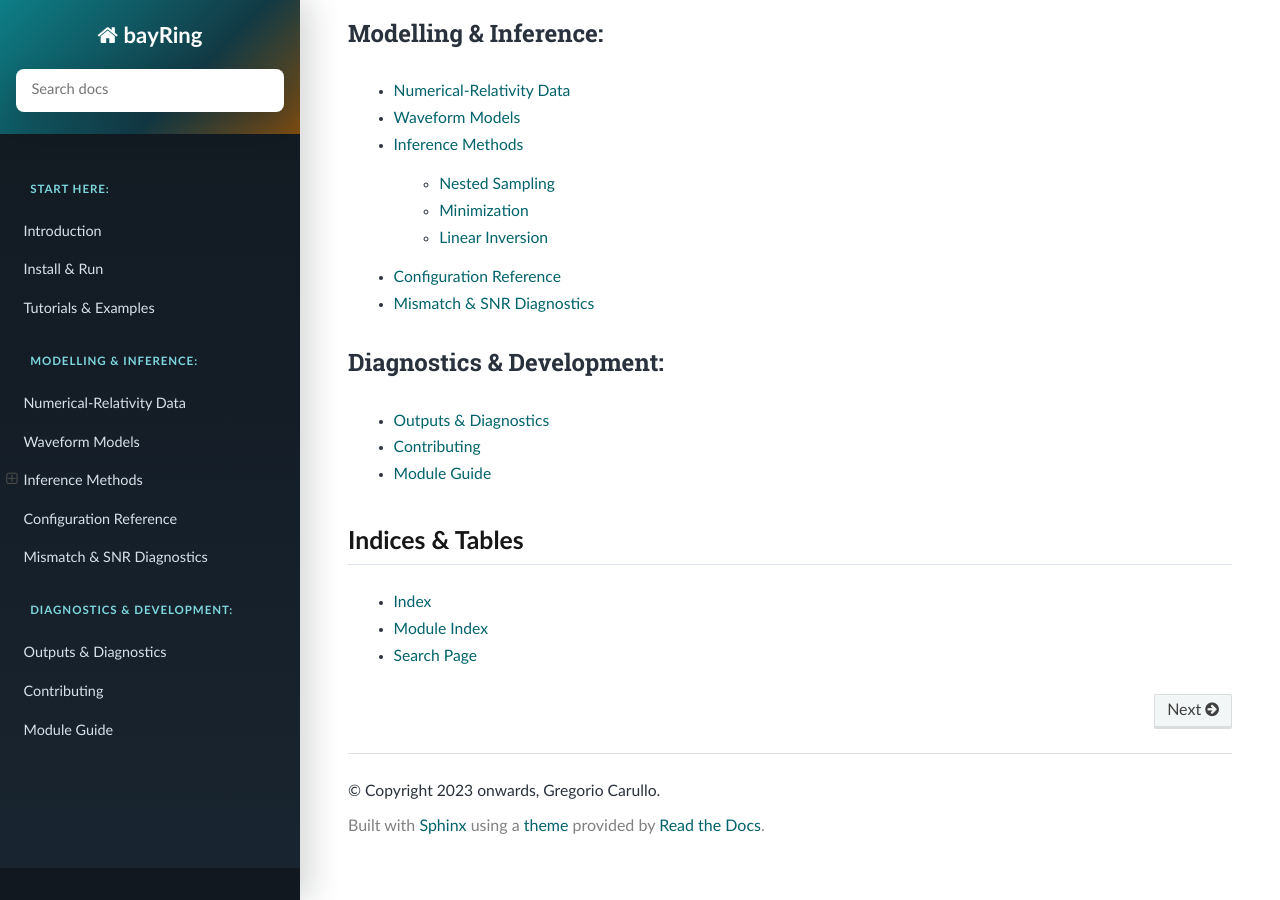
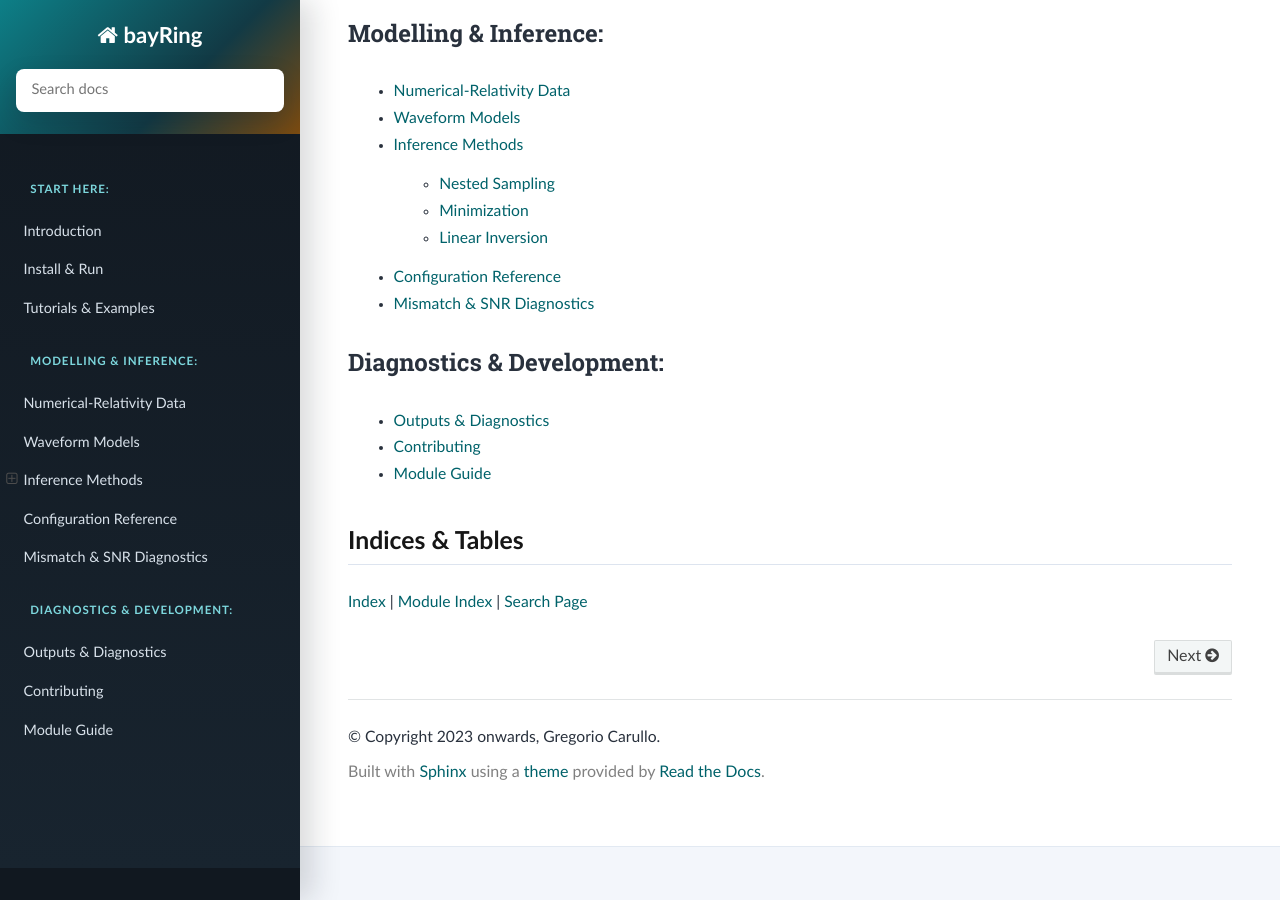
Before and after one commit to GCArullo/bayRing, a Sphinx documentation site: the page built from docs/index.rst, in a window 1280 px wide and 900 px high, scrolled down 921 px. Built offline with Sphinx 7.4.7 and the Read the Docs theme 3.1.0, drawn with Linux system fonts in a browser that asks for light colours.

Commit message:
fix spaces

```diff
--- a/docs/index.rst
+++ b/docs/index.rst
@@ -55,6 +55,4 @@ incorporating time-dependent numerical relativity uncertainties.
 Indices & Tables
 ----------------
 
-* :ref:`genindex`
-* :ref:`modindex`
-* :ref:`search`
+:ref:`genindex` | :ref:`modindex` | :ref:`search`
```
